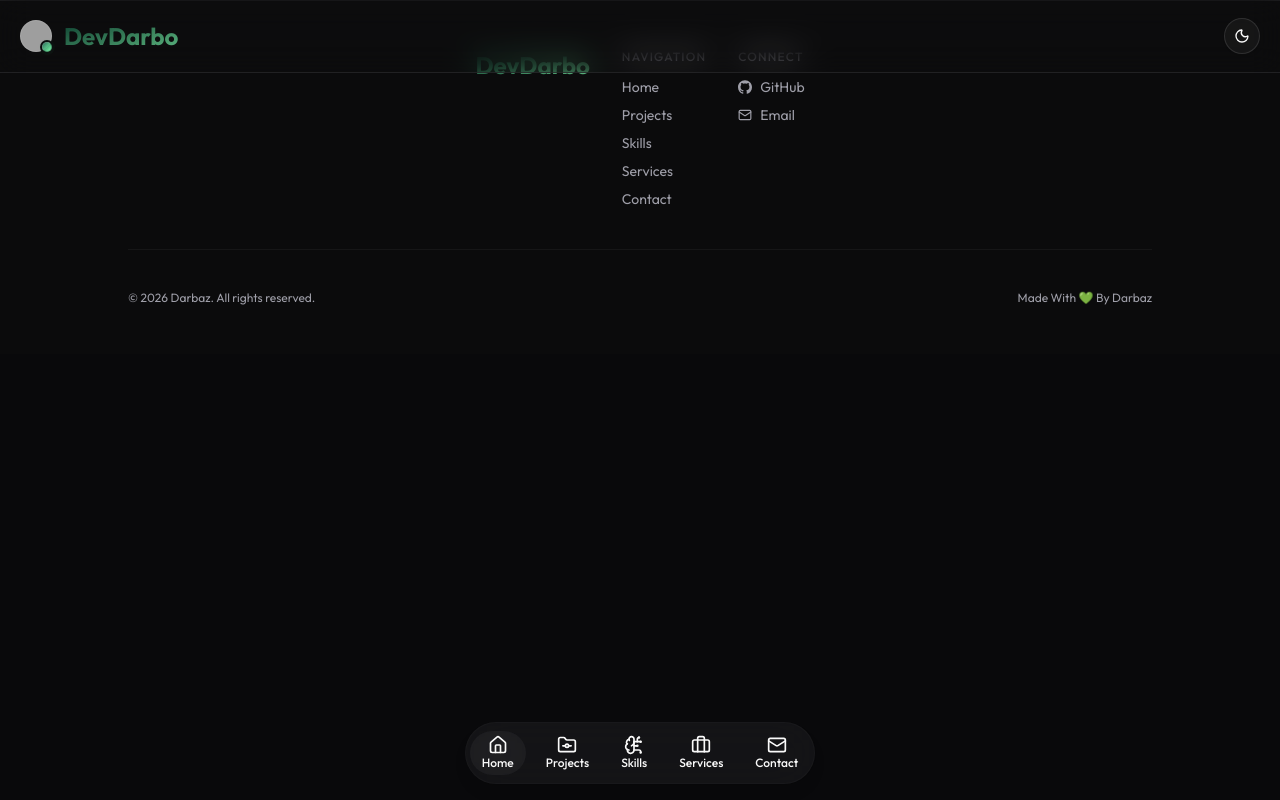
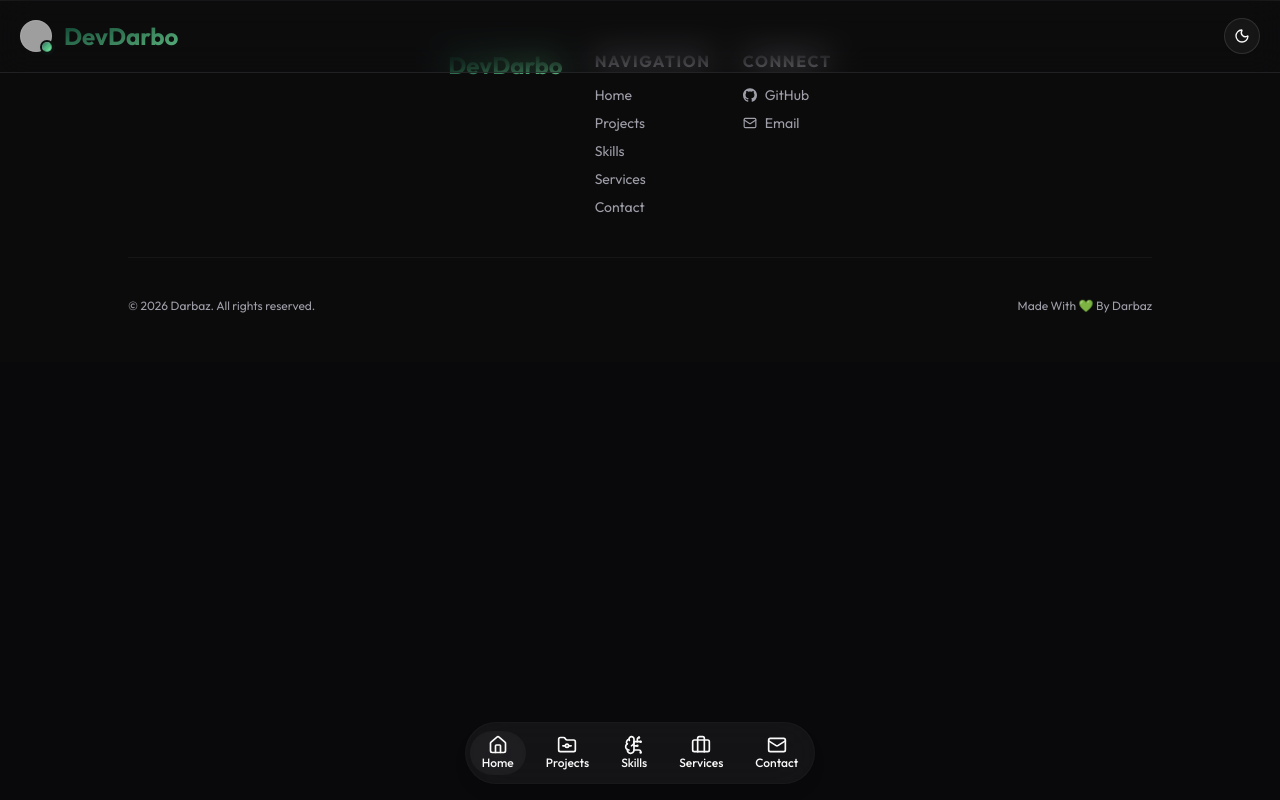
Before and after one commit to darbazrzgarsalih/Darbaz-Portfolio, a Next.js app: page /footer in a window 1280 px wide. Built offline with nearby package versions, Linux system fonts and the light colour scheme; grey boxes are pictures that could not be loaded.

Commit message:
last commit for today

```diff
--- a/app/contact/page.tsx
+++ b/app/contact/page.tsx
@@ -4,8 +4,7 @@ import { Badge } from "@/components/ui/badge";
 import { Button } from "@/components/ui/button";
 import { Input } from "@/components/ui/input";
 import { Textarea } from "@/components/ui/textarea";
-import { SiGithub, } from "react-icons/si";
-import { Mail, MapPin, Send, Loader2, Loader } from "lucide-react";
+import { Mail, MapPin, Send, Loader } from "lucide-react";
 import { useState } from "react";
 import emailjs from "@emailjs/browser";
 import { motion } from 'framer-motion';
--- a/app/footer/page.tsx
+++ b/app/footer/page.tsx
@@ -45,14 +45,14 @@ function Footer() {
                     </div>
 
                     <div className="flex flex-col gap-2">
-                        <span className="text-xs uppercase tracking-widest text-muted-foreground font-medium mb-1">
+                        <span className="text-md uppercase tracking-widest font-bold text-muted-foreground mb-1">
                             Navigation
                         </span>
                         {links.map((link) => (
                             <button
                                 key={link.to}
                                 onClick={() => handleScroll(link.to)}
-                                className="text-sm text-muted-foreground hover:text-foreground transition-colors text-left"
+                                className="text-sm cursor-pointer text-muted-foreground hover:text-foreground transition-colors text-left"
                             >
                                 {link.label}
                             </button>
@@ -60,7 +60,7 @@ function Footer() {
                     </div>
 
                     <div className="flex flex-col gap-2">
-                        <span className="text-xs uppercase tracking-widest text-muted-foreground font-medium mb-1">
+                        <span className="text-md font-bold uppercase tracking-widest text-muted-foreground  mb-1">
                             Connect
                         </span>
                         {socials.map((s) => {
```
